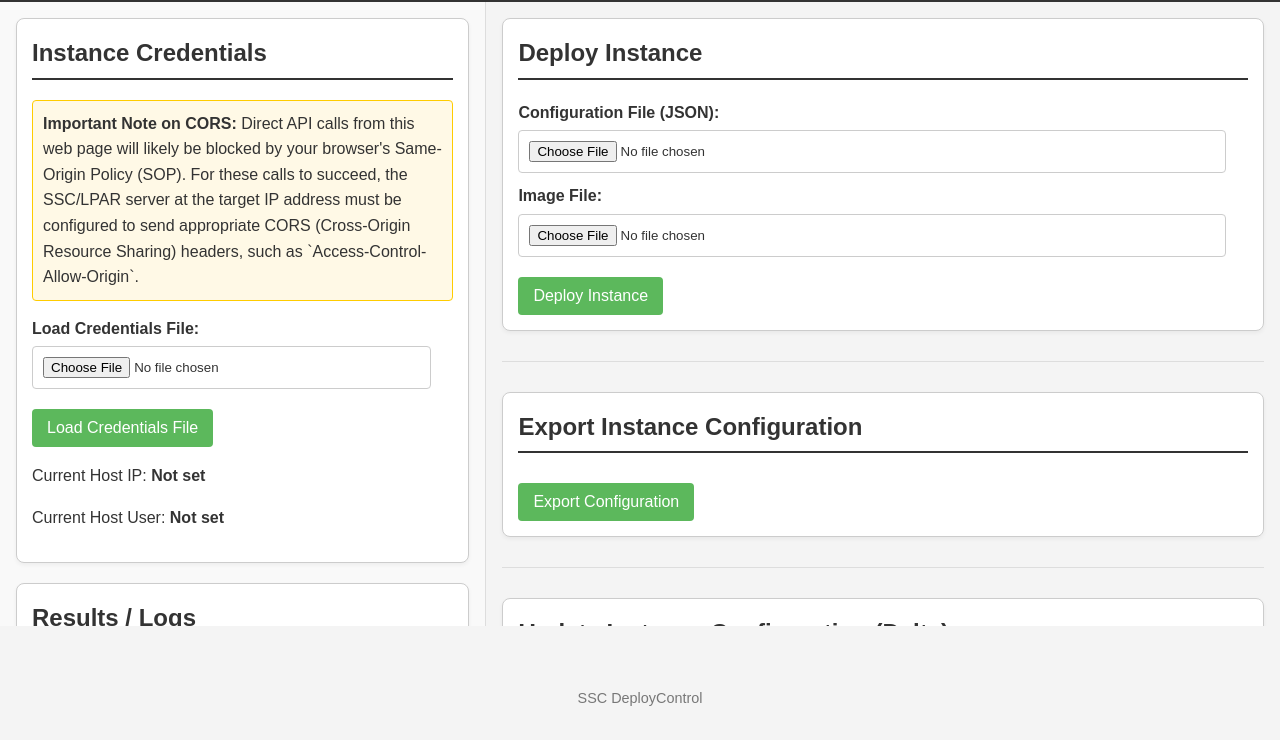
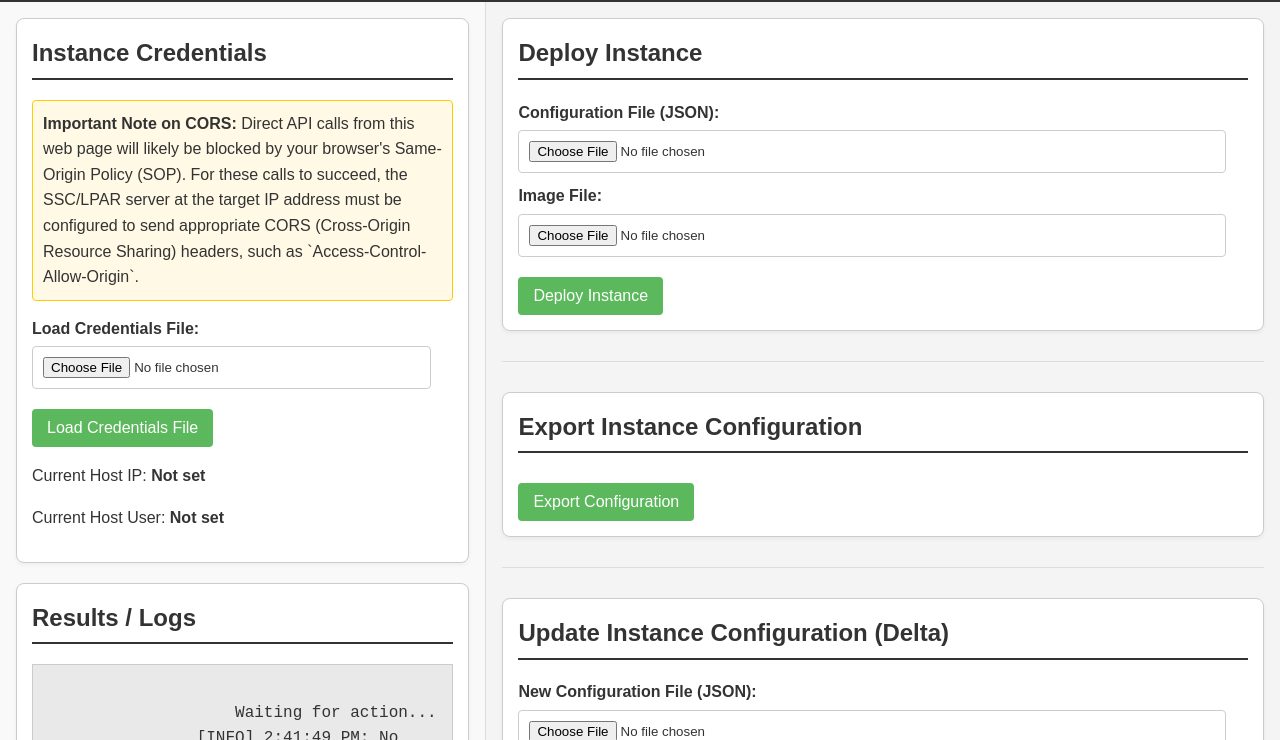
Before and after one commit to 708-145/DeployControl, a plain HTML site: page docs/index.html in a window 1280 px wide. Shown: the part 60-800 px from the top of the page. Drawn offline with Linux system fonts and the light colour scheme.

Commit message:
remove footer

```diff
--- a/docs/index.html
+++ b/docs/index.html
@@ -287,10 +287,6 @@
             </section>
         </div>
     </main>
-
-    <footer>
-        <p>SSC DeployControl</p>
-    </footer>
 
     <script>
         document.addEventListener('DOMContentLoaded', () => {
```
